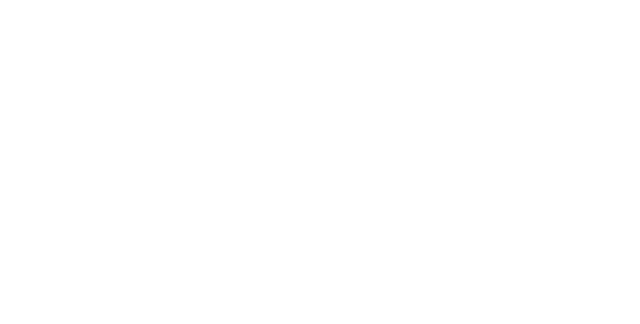
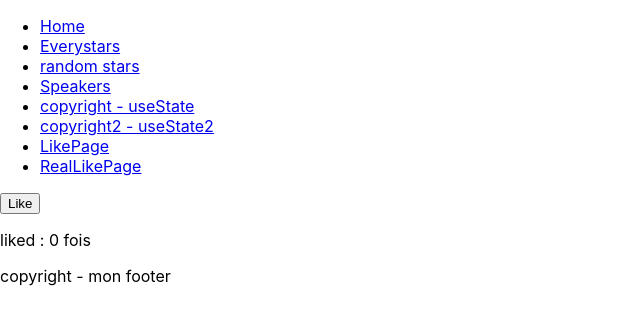
Before and after one commit to v-ina/exo-react-celebrites, a React (Create React App) app: page /reallike in a window 1280 px wide. Before the commit this address had no page. Shown: the top 324 px of the page, without its empty margins (0-640 px from the left). Built offline with nearby package versions, Linux system fonts and the light colour scheme.

Commit message:
use useState

```diff
--- a/src/App.js
+++ b/src/App.js
@@ -7,6 +7,7 @@
 import CopyrightPage from "./pages/CopyrightPage";
 import CopyrightPage2 from "./pages/Copyright2Page";
 import LikePage from "./pages/LikePage";
+import RealLikePage from "./pages/RealLikePage";
 
 
 function App() {
@@ -21,6 +22,7 @@
         <Route path="/copyright1" element={<CopyrightPage />} />
         <Route path="/copyright2" element={<CopyrightPage2 />} />
         <Route path="/like" element={<LikePage />} />
+        <Route path="/reallike" element={<RealLikePage />} />
       </Routes>
     </BrowserRouter>
   );
--- a/src/components/Header.jsx
+++ b/src/components/Header.jsx
@@ -34,6 +34,9 @@
                 <li>
                     <Link to='/like'>LikePage</Link>
                 </li>
+                <li>
+                    <Link to='/reallike'>RealLikePage</Link>
+                </li>
             </ul>
         </nav>
     )
--- /dev/null
+++ b/src/pages/RealLikePage.jsx
@@ -0,0 +1,65 @@
+import Header from '../components/Header'
+import Footer from '../components/Footer'
+import { useState } from 'react'
+
+function RealLikePage(){
+
+    // le cas on peut plus cliquer sur  5fois
+    /*
+    const [likeCount, setLikeCount] = useState(0)
+    const [message, setMessage] = useState(null)
+    const clickHandle = () => {
+        if(likeCount<5){
+            setLikeCount(likeCount+1)
+        }
+        if(likeCount ==5) {
+            setMessage('vous avez deja clique 5fois')
+        }
+    }
+    */
+
+
+    // le cas on peut plus cliquer sur  5fois + bouton fermer + reinitialiser valeur a 0
+    const [likeCount, setLikeCount] = useState(0)
+    const [displayMessage, setDisplayMessage] = useState(false)
+
+
+    // quand il y a moins 5 fois de click, il passe bien setLikeCount(likeCount +1) fonction. il stocke le valeur +1 à variable 'likeCount', et recherge le composant.
+    // si nombre de clique est passe 5 fois, on va appeler les autres fonctions.
+    // ce sont setDisplayMessage() et setLikeCount()
+    // par defaut, valeur de displayMessage a une valeur 'false' mais avec setDisplayMessage(true), il devient true.
+    // maintenant on a une div de P avec bouton fermer
+    // et fonction setLikeCount(0) stock valeur 0 à variable 'likeCount', 'likeCount' est 0 maintenant
+    const clickHandle = () => {
+        if(likeCount <5){
+            setLikeCount(likeCount +1)
+        } else {
+            setDisplayMessage(true)
+            setLikeCount(0)     // reinitialiser valeur de likeCount
+        }
+    }
+
+    const closeHandle =() =>{
+        setDisplayMessage(false)
+    }
+
+    return(
+        <>
+            <Header />
+            <main>
+                {displayMessage &&
+                    <div>
+                        <p>Vous ne pouvez pas liker plus de 5 fois</p>
+                        <button onClick={closeHandle}>fermer le message</button>
+                    </div>
+                }
+                <button onClick={clickHandle} disabled={displayMessage ? true : false}>Like</button>
+                <p>liked : {likeCount} fois</p>
+                {/* <p>{message}</p> */}
+            </main>
+            <Footer />
+        </>
+    )
+}
+
+export default RealLikePage
```
